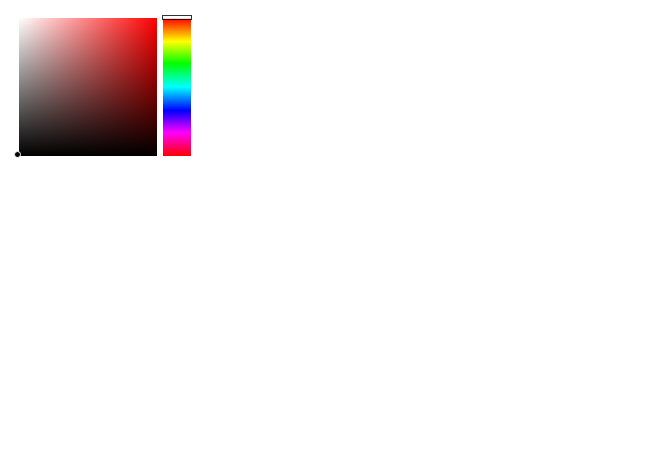
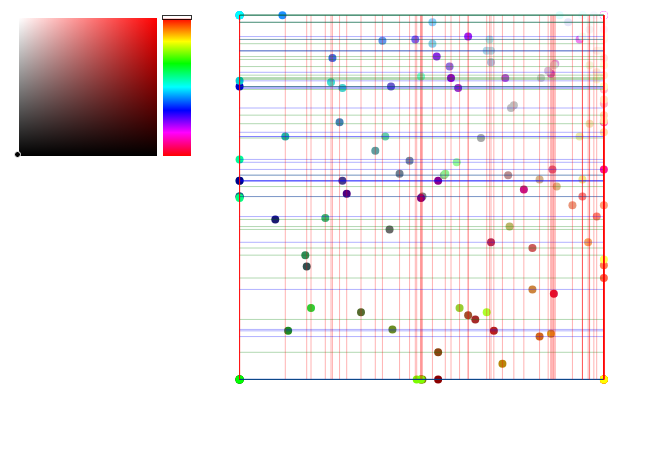
Before and after one commit to ludwigschubert/cs166-project, a plain HTML site: page index.html in a window 1280 px wide. Shown: the whole page, without its empty margins (0-657 px from the left). Drawn offline with nearby package versions, Linux system fonts and the light colour scheme.

Commit message:
Add initial graph viz in D3

```diff
--- a/index.html
+++ b/index.html
@@ -1,30 +1,7 @@
 <html>
   <head>
     <link rel='stylesheet' href='spectrum.css' />
-    <style>
-      #picked {
-        width: 50px;
-        height: 50px;
-        border: 1px solid #000;
-      }
-      #left {
-        float: left;
-      }
-      #results {
-        float: left;
-        margin-left: 10px;
-      }
-      body {
-        font-family: sans-serif;
-      }
-      li {
-        padding: 5px;
-      }
-      ul {
-        list-style: none;
-        padding-left: 0px;
-      }
-    </style>
+    <link rel='stylesheet' href='style.css' />
   </head>
   <body>
     <div id="left">
@@ -33,7 +10,9 @@
       <!--<div id="picked"></div>-->
     </div>
     <div id="results"><ul></ul></div>
+    <div id="kdtree"></div>
     <script src="//code.jquery.com/jquery-2.2.4.min.js"></script>
+    <script src="//cdnjs.cloudflare.com/ajax/libs/d3/3.5.17/d3.min.js"></script>
     <script src="vendor/kdTree.js"></script>
     <script src="colors.json"></script>
     <script src="spectrum.js"></script>
@@ -72,7 +51,8 @@
         }
       }
 
-      $(function(){
+      $(function(){ // on document load
+
         for(var i=0; i<colors.length; i++) {
           var color = new tinycolor(colors[i].hex).toRgb();
           colors[i].red = color.r;
@@ -87,6 +67,87 @@
           preferredFormat: "hex",
           move: update
         });
+
+        // D3
+
+        var margin = {top: 0, right: 0, bottom: 0, left: 0},
+            width  = 400 - margin.left - margin.right,
+            height = 400 - margin.top - margin.bottom;
+        var pointRadius = 4;
+
+        var x = d3.scale.linear()
+                .range([0, width])
+                .domain([-pointRadius, 255 + pointRadius]).nice();
+
+        var y = d3.scale.linear()
+                .range([height, 0])
+                .domain([-pointRadius, 255 + pointRadius]).nice();
+
+        var xAxis = d3.svg.axis()
+                    .scale(x)
+                    .orient("bottom");
+
+        var yAxis = d3.svg.axis()
+            .scale(y)
+            .orient("left");
+
+        var svg = d3.select("#kdtree").append("svg")
+                  .attr("width", width + margin.left + margin.right)
+                  .attr("height", height + margin.top + margin.bottom)
+                  .append("g")
+                  .attr("transform", "translate(" + margin.left + "," + margin.top + ")");
+
+        var data = tree.pointsBFS();
+
+        function pointToLine(d) {
+          var result = {};
+          switch(d.dimension) {
+            case 0:
+              result.x1 = d.red;
+              result.y1 = 0;
+              result.x2 = d.red;
+              result.y2 = 255;
+            break;
+            case 1:
+            case 2:
+              result.x1 = 0;
+              result.y1 = d.blue;
+              result.x2 = 255;
+              result.y2 = d.blue;
+            break;
+          }
+          return result;
+        }
+
+        svg.selectAll(".point")
+          .data(data)
+        .enter()
+        .append("circle")
+          .attr("class", "point")
+          .attr("r", pointRadius)
+          .attr("cx",    function(d) { return x(d.red);  })
+          .attr("cy",    function(d) { return y(d.blue); })
+          .style("fill", function(d) { return d.hex;     })
+
+        svg.selectAll(".point-line")
+          .data(data)
+        .enter()
+        .append("line")
+          .attr("class", "point-line")
+          .attr("x1",    function(d) { return x(pointToLine(d).x1); })
+          .attr("y1",    function(d) { return y(pointToLine(d).y1); })
+          .attr("x2",    function(d) { return x(pointToLine(d).x2); })
+          .attr("y2",    function(d) { return y(pointToLine(d).y2); })
+          .attr("stroke",function(d) {
+            switch(d.dimension) {
+              case 0: return "red";
+              case 1: return "blue";
+              case 2: return "green";
+            }
+          })
+          .attr("stroke-width", 1)
+          .attr("opacity", 0.3);
+
       });
     </script>
   </body>
--- /dev/null
+++ b/style.css
@@ -0,0 +1,27 @@
+#picked {
+  width: 50px;
+  height: 50px;
+  border: 1px solid #000;
+}
+
+#left {
+  float: left;
+}
+
+#results {
+  float: left;
+  margin-left: 10px;
+}
+
+body {
+  font-family: sans-serif;
+}
+
+li {
+  padding: 5px;
+}
+
+ul {
+  list-style: none;
+  padding-left: 0px;
+}
```
Also changed, not shown: vendor/kdTree.js.
